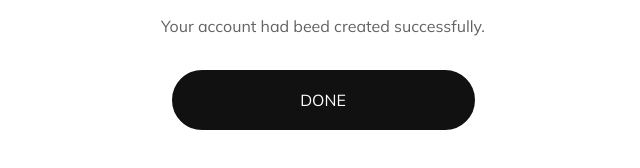
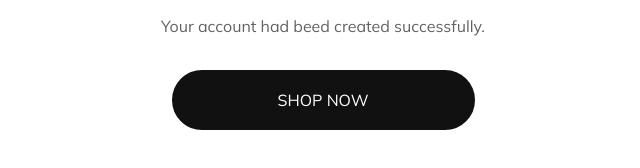
Before and after one commit to OzAlbayrak/Manero_Frontend, a React (Create React App) app in the folder manero/: page /Created in a window 1280 px wide. Shown: the part 388-556 px from the top of the page, without its empty margins (317-957 px from the left). Built offline with nearby package versions, Linux system fonts and the light colour scheme.

Commit message:
Fixed auto-login on signup

```diff
--- a/manero/src/components/sections/AccountCreated.js
+++ b/manero/src/components/sections/AccountCreated.js
@@ -1,7 +1,7 @@
 import React from 'react';
 import Header from './Header';
 import Button from '../individuals/Button';
-import Image from '../../assets/images/Account.svg'
+import Image from '../../assets/images/Account.svg';
 
 const AccountCreated = () => {
 	return (
@@ -16,14 +16,14 @@ const AccountCreated = () => {
 
 			<div className='vr mx-auto'></div>
 			<p className='mx-auto my-3 headline'>Account Created!</p>
-		<p className='mx-auto text-light-color'>Your account had beed created
-successfully.</p>
+			<p className='mx-auto text-light-color'>
+				Your account had beed created successfully.
+			</p>
 			<div className='text-center mx-auto px-3 button-container'>
-		    <Button btnText={'DONE'} btnType='button' />
+				<Button btnText={'SHOP NOW'} btnType='button' />
 			</div>
+		</div>
+	);
+};
 
-    </div>
-  )
-}
-
-export default AccountCreated
+export default AccountCreated;
--- a/manero/src/components/sections/SignUp.js
+++ b/manero/src/components/sections/SignUp.js
@@ -52,7 +52,10 @@ const SignUp = () => {
 			switch (result.status) {
 				case 201:
 					{
-						logIn(res);
+						const result = await logIn(res);
+						const token = await result.text();
+						sessionStorage.setItem('accessToken', token);
+						//logIn(res);
 						navigate('/Created');
 					}
 					break;
--- a/manero/src/utilities/api.js
+++ b/manero/src/utilities/api.js
@@ -19,7 +19,7 @@ export async function logIn(res) {
 }
 
 export async function register(res) {
-	return await fetch(sqlUrl + 'authentication/signup', {
+	return await fetch(sqlUrl + '/authentication/signup', {
 		method: 'post',
 		headers: {
 			'Content-Type': 'application/json',
```
Lines whose indentation alone changed are shown as unchanged.
